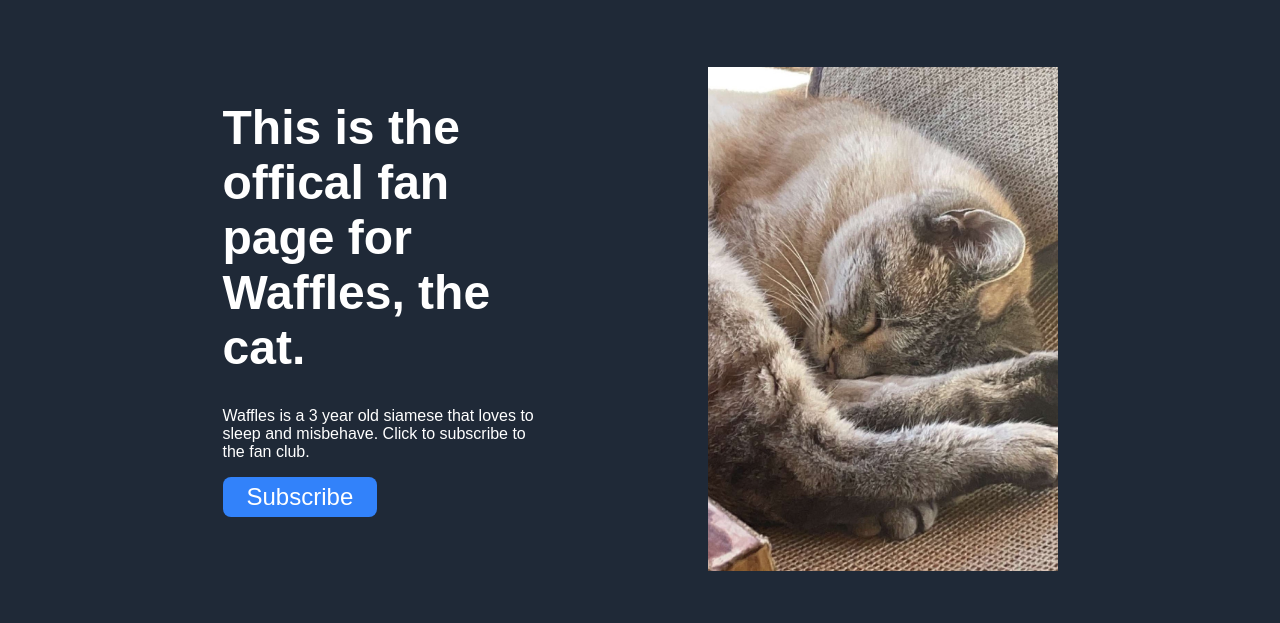
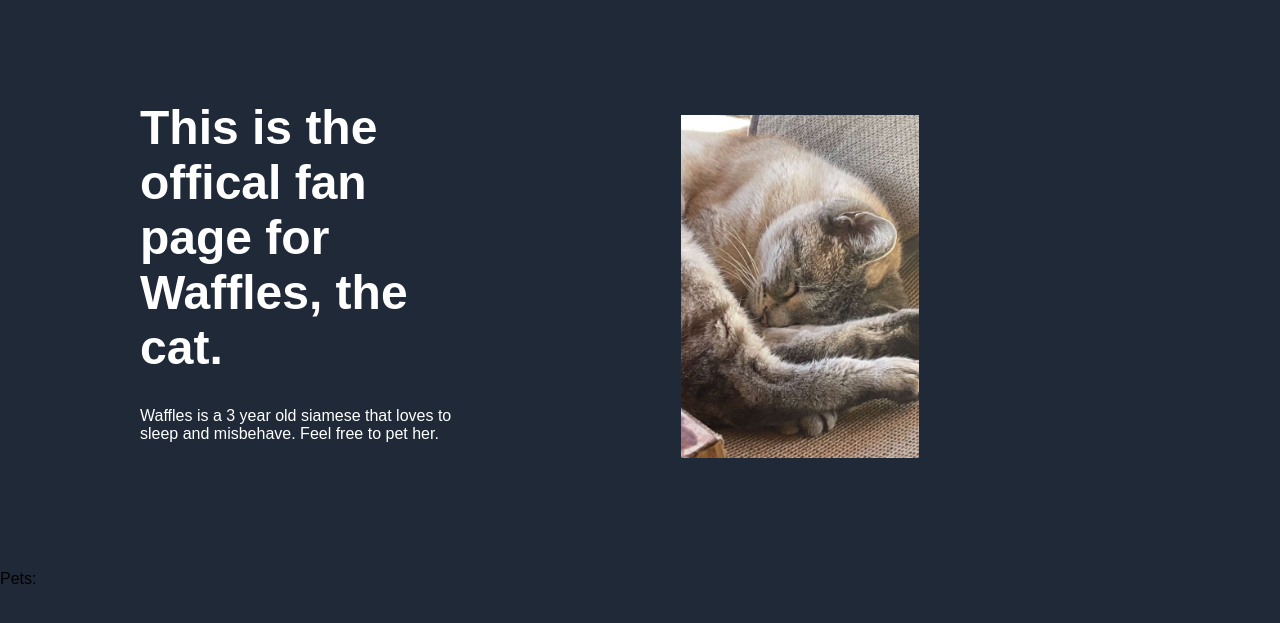
Before and after one commit to yeaung00/odin-website, a plain HTML site: page index.html in a window 1280 px wide. Shown: the part 77-700 px from the top of the page. Drawn offline with nearby package versions, Linux system fonts and the light colour scheme.

Commit message:
removed button

```diff
--- a/index.html
+++ b/index.html
@@ -25,11 +25,16 @@
             <div class = "container">
                 <div class = "header-container">
                     <h1>This is the offical fan page for Waffles, the cat.</h1>
-                    <p>Waffles is a 3 year old siamese that loves to sleep and misbehave. Click to subscribe to the fan club.</p>
-                    <button>Subscribe</button>
+                    <p>Waffles is a 3 year old siamese that loves to sleep and misbehave. Feel free to pet her.</p>
+
                 </div>
-                <img  class = "portrait" src = "./images/portrait.JPG">
-
+                <div class = "container portrait-container">
+                    <img  class = "portrait" src = "./images/portrait.JPG">
+                </div>
+            </div>
+            <div class = "pet-count">
+                <p>Pets: </p>
+                <p class = "countDisplay"></p>
             </div>
         </header>
 
```
